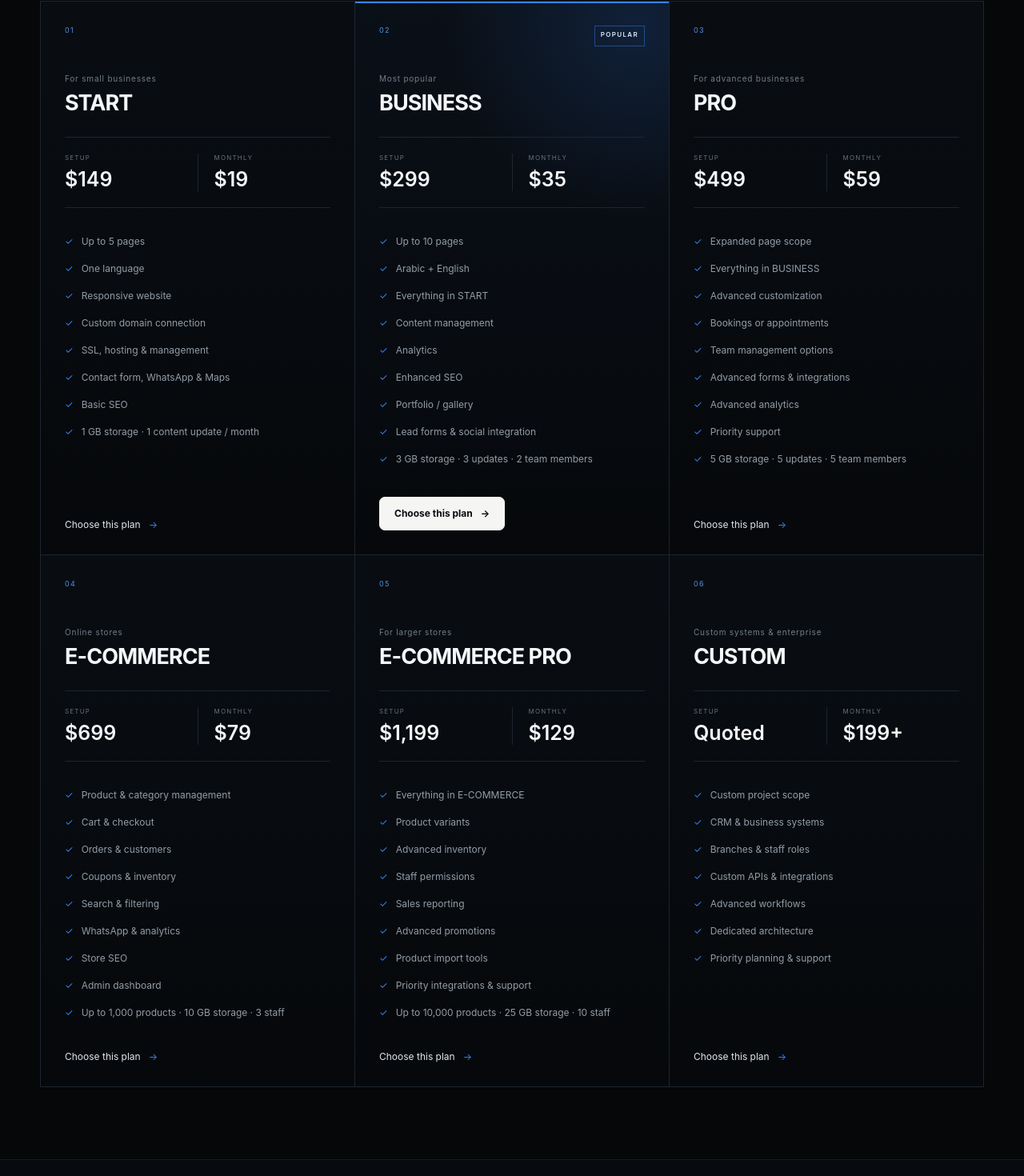
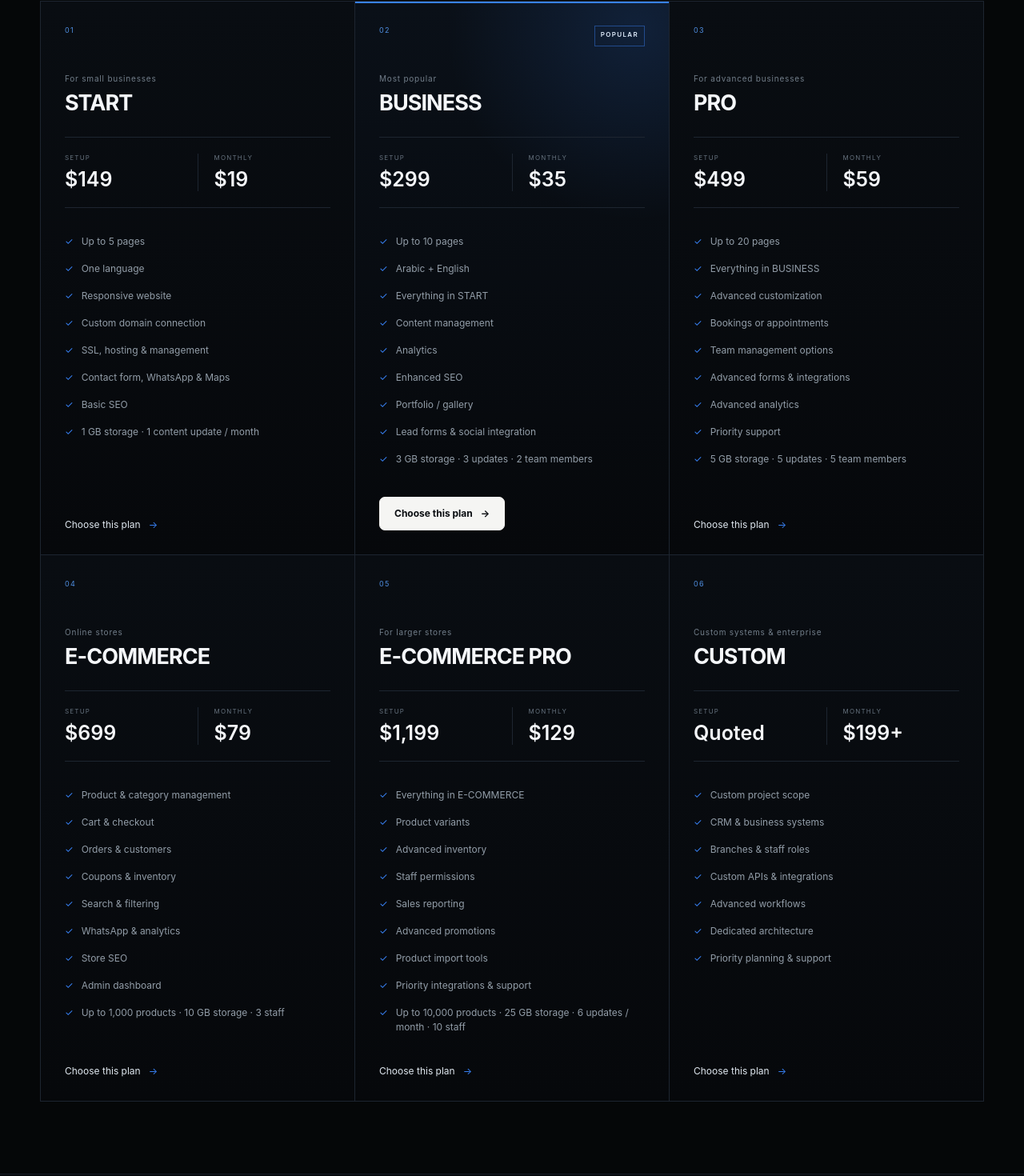
Before and after one commit to mohammedwaleedmousa/-LINETECH, a Next.js app: page /pricing in a window 1280 px wide. Shown: the part 939-2409 px from the top of the page at 80% size. Built offline with nearby package versions, Linux system fonts and the light colour scheme; no server answers.

Commit message:
pricing: align published limits with plan catalog

```diff
--- a/app/pricing/page.tsx
+++ b/app/pricing/page.tsx
@@ -9,9 +9,9 @@ const c=(en:string,ar:string):Copy=>({en,ar});
 const plans=[
  {name:"START",setup:"$149",monthly:"$19",tag:c("For small businesses","للأنشطة الصغيرة"),features:[c("Up to 5 pages","حتى 5 صفحات"),c("One language","لغة واحدة"),c("Responsive website","متجاوب مع جميع الأجهزة"),c("Custom domain connection","ربط دومين مخصص"),c("SSL, hosting & management","SSL والاستضافة والإدارة"),c("Contact form, WhatsApp & Maps","نموذج تواصل وواتساب وخرائط"),c("Basic SEO","SEO أساسي"),c("1 GB storage · 1 content update / month","1GB تخزين · تعديل محتوى واحد شهريًا")]},
  {name:"BUSINESS",setup:"$299",monthly:"$35",featured:true,tag:c("Most popular","الأكثر طلبًا"),features:[c("Up to 10 pages","حتى 10 صفحات"),c("Arabic + English","العربية + الإنجليزية"),c("Everything in START","كل مميزات START"),c("Content management","إدارة المحتوى"),c("Analytics","التحليلات"),c("Enhanced SEO","SEO محسّن"),c("Portfolio / gallery","معرض أعمال أو صور"),c("Lead forms & social integration","نماذج عملاء وربط الشبكات الاجتماعية"),c("3 GB storage · 3 updates · 2 team members","3GB تخزين · 3 تعديلات · عضوان بالفريق")]},
- {name:"PRO",setup:"$499",monthly:"$59",tag:c("For advanced businesses","للأعمال المتقدمة"),features:[c("Expanded page scope","نطاق صفحات أوسع"),c("Everything in BUSINESS","كل مميزات BUSINESS"),c("Advanced customization","تخصيص متقدم"),c("Bookings or appointments","حجوزات أو مواعيد"),c("Team management options","خيارات إدارة الفريق"),c("Advanced forms & integrations","نماذج وتكاملات متقدمة"),c("Advanced analytics","تحليلات متقدمة"),c("Priority support","دعم بأولوية"),c("5 GB storage · 5 updates · 5 team members","5GB تخزين · 5 تعديلات · 5 أعضاء بالفريق")]},
+ {name:"PRO",setup:"$499",monthly:"$59",tag:c("For advanced businesses","للأعمال المتقدمة"),features:[c("Up to 20 pages","حتى 20 صفحة"),c("Everything in BUSINESS","كل مميزات BUSINESS"),c("Advanced customization","تخصيص متقدم"),c("Bookings or appointments","حجوزات أو مواعيد"),c("Team management options","خيارات إدارة الفريق"),c("Advanced forms & integrations","نماذج وتكاملات متقدمة"),c("Advanced analytics","تحليلات متقدمة"),c("Priority support","دعم بأولوية"),c("5 GB storage · 5 updates · 5 team members","5GB تخزين · 5 تعديلات · 5 أعضاء بالفريق")]},
  {name:"E-COMMERCE",setup:"$699",monthly:"$79",tag:c("Online stores","للمتاجر الإلكترونية"),features:[c("Product & category management","إدارة المنتجات والتصنيفات"),c("Cart & checkout","السلة وإتمام الطلب"),c("Orders & customers","إدارة الطلبات والعملاء"),c("Coupons & inventory","الكوبونات والمخزون"),c("Search & filtering","البحث والفلترة"),c("WhatsApp & analytics","واتساب والتحليلات"),c("Store SEO","SEO للمتجر"),c("Admin dashboard","لوحة إدارة"),c("Up to 1,000 products · 10 GB storage · 3 staff","حتى 1,000 منتج · 10GB تخزين · 3 موظفين")]},
- {name:"E-COMMERCE PRO",setup:"$1,199",monthly:"$129",tag:c("For larger stores","للمتاجر الأكبر"),features:[c("Everything in E-COMMERCE","كل مميزات E-COMMERCE"),c("Product variants","ألوان ومقاسات وخيارات المنتجات"),c("Advanced inventory","مخزون متقدم"),c("Staff permissions","صلاحيات الموظفين"),c("Sales reporting","تقارير المبيعات"),c("Advanced promotions","عروض وخصومات متقدمة"),c("Product import tools","أدوات استيراد المنتجات"),c("Priority integrations & support","تكاملات ودعم بأولوية"),c("Up to 10,000 products · 25 GB storage · 10 staff","حتى 10,000 منتج · 25GB تخزين · 10 موظفين")]},
+ {name:"E-COMMERCE PRO",setup:"$1,199",monthly:"$129",tag:c("For larger stores","للمتاجر الأكبر"),features:[c("Everything in E-COMMERCE","كل مميزات E-COMMERCE"),c("Product variants","ألوان ومقاسات وخيارات المنتجات"),c("Advanced inventory","مخزون متقدم"),c("Staff permissions","صلاحيات الموظفين"),c("Sales reporting","تقارير المبيعات"),c("Advanced promotions","عروض وخصومات متقدمة"),c("Product import tools","أدوات استيراد المنتجات"),c("Priority integrations & support","تكاملات ودعم بأولوية"),c("Up to 10,000 products · 25 GB storage · 6 updates / month · 10 staff","حتى 10,000 منتج · 25GB تخزين · 6 تعديلات شهريًا · 10 موظفين")]},
  {name:"CUSTOM",setup:c("Quoted","حسب المشروع"),monthly:"$199+",tag:c("Custom systems & enterprise","للأنظمة الخاصة والشركات"),features:[c("Custom project scope","نطاق مشروع مخصص"),c("CRM & business systems","CRM وأنظمة أعمال"),c("Branches & staff roles","فروع وصلاحيات موظفين"),c("Custom APIs & integrations","API وتكاملات مخصصة"),c("Advanced workflows","مسارات عمل متقدمة"),c("Dedicated architecture","بنية تقنية مخصصة"),c("Priority planning & support","تخطيط ودعم بأولوية")]}
 ];
 const addons=[
```
